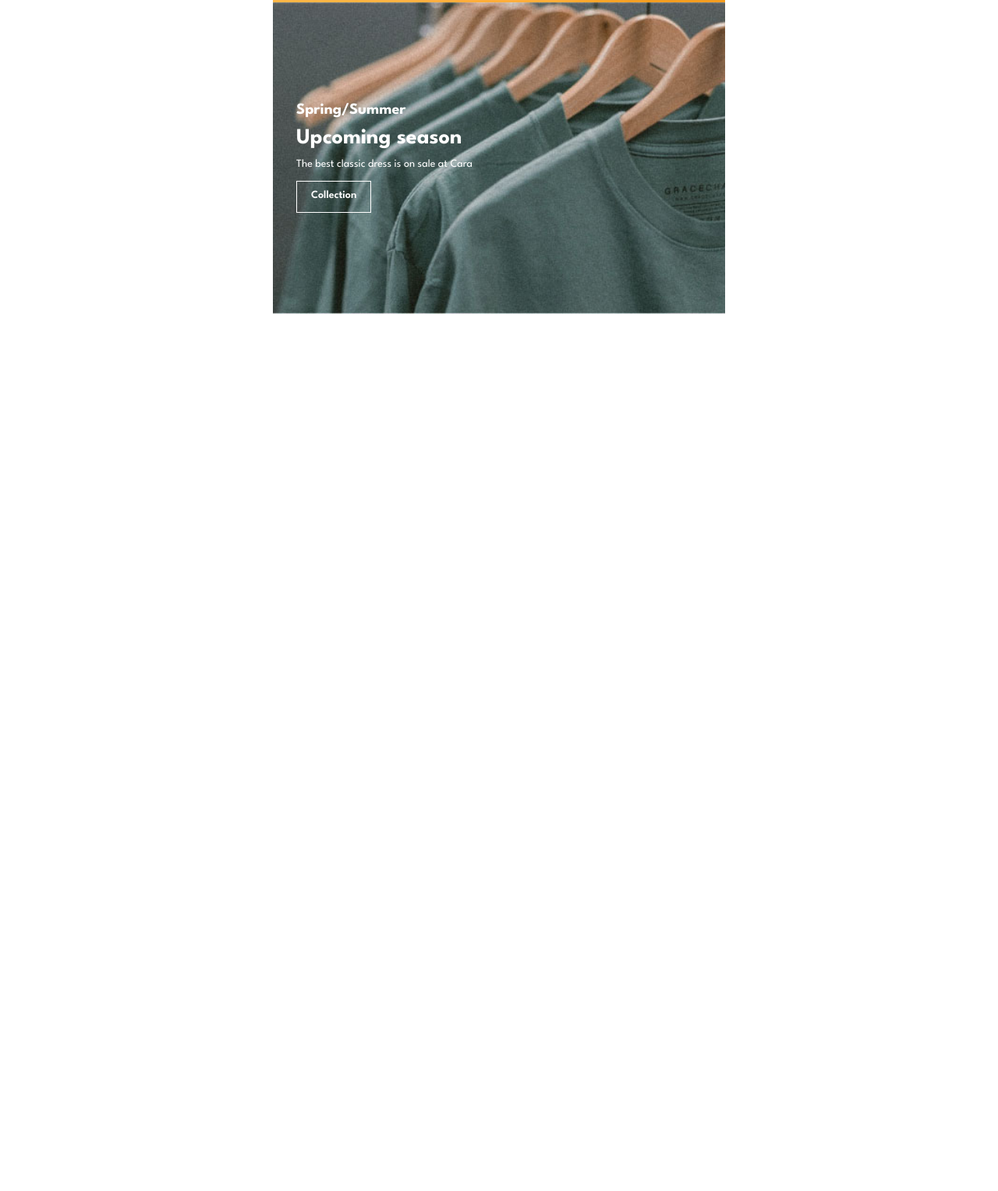
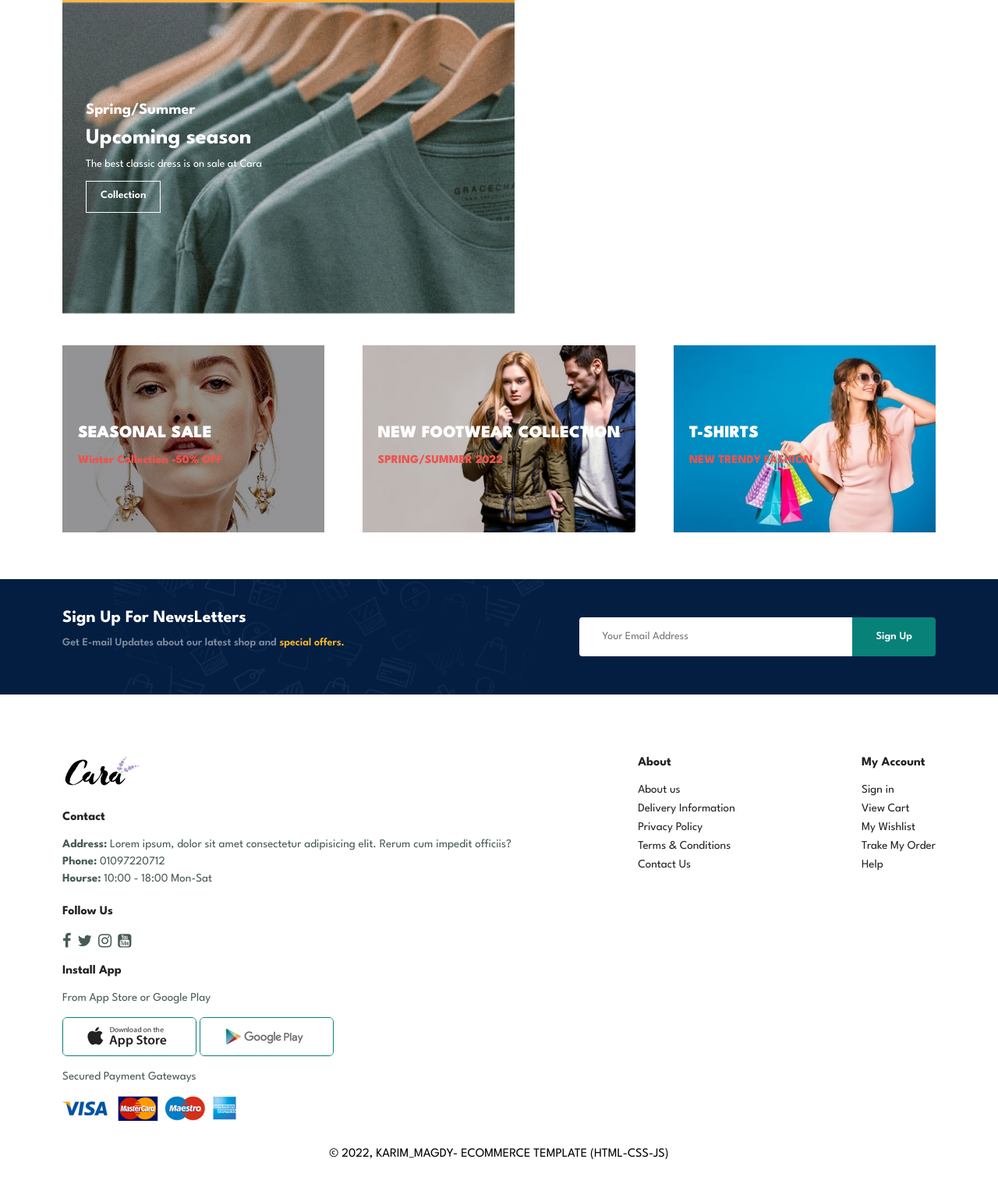
Before and after one commit to KarimMagdy96/Full-Responsive-Ecommerce-Web-Site, a website: page index.html in a window 1280 px wide. Shown: the part 3869-5397 px from the top of the page at 78% size. Before the commit the page ends 4312 px from the top, so only its background shows below. Drawn offline with Linux system fonts and the light colour scheme; files whose address does not match are found by name.

Commit message:
finsh landpage

```diff
--- a/index.html
+++ b/index.html
@@ -378,7 +378,90 @@
 </div>
 </section>
 
+<section id="banner3">
+    <div class="banner-box">
+    <h2>SEASONAL SALE</h2>
+    <h3>Winter Collection -50% OFF</h3>
+    </div>
+    <div class="banner-box banner-box2">
+    <h2>NEW FOOTWEAR COLLECTION</h2>
+    <h3>SPRING/SUMMER 2022</h3>
+    </div>
+    <div class="banner-box banner-box3">
+    <h2>T-SHIRTS</h2>
+    <h3>NEW TRENDY FASHION</h3>
+    </div>
+
+</section>
+
 <!--ads-end -->
+
+<!-- ########################################## -->
+
+<!-- CALL TO ACTION -->
+<section id="newsletter" class="section-p1 section-m1">
+    <div class="newtext">
+        <h4>Sign Up For NewsLetters</h4>
+        <p>Get E-mail Updates about our latest shop and <span>special offers.</span></p>
+    </div>
+    <div class="form">
+        <input type="text" placeholder="Your Email Address">
+        <button class="normal">Sign Up</button>
+    </div>
+</section>
+<!-- CALL TO ACTION-END -->
+<!-- ################################ -->
+<!-- footer -->
+<footer class="section-p1">
+<div class="col">
+    <img class="logo" src="img/logo.png" alt="logo">
+    <h4>Contact</h4>
+    <p><strong>Address:</strong> Lorem ipsum, dolor sit amet consectetur adipisicing elit. Rerum cum impedit officiis?</p>
+    <p><strong>Phone:</strong> 01097220712</p>
+    <p><strong>Hourse:</strong> 10:00 - 18:00 Mon-Sat</p>
+    <div class="follow">
+        <h4>Follow Us</h4>
+        <div class="icon">
+            <i class="fa fa-facebook"></i>
+            <i class="fa fa-twitter"></i>
+            <i class="fa fa-instagram"></i>
+            <i class="fa fa-youtube-square"></i>
+
+        </div>
+    </div>
+
+</div>
+<div class="col">
+    <h4>About</h4>
+    <a href="#">About us</a>
+    <a href="#">Delivery Information</a>
+    <a href="#">Privacy Policy</a>
+    <a href="#">Terms & Conditions</a>
+    <a href="#">Contact Us</a>
+</div>
+<div class="col">
+    <h4>My Account</h4>
+    <a href="#">Sign in</a>
+    <a href="#">View Cart</a>
+    <a href="#">My Wishlist</a>
+    <a href="#">Trake My Order</a>
+    <a href="#">Help</a>
+</div>
+<div class="col install">
+    <h4>Install App</h4>
+  <p>From App Store or Google Play</p>
+  <div class="row">
+    <img src="img/pay/app.jpg" alt="app store logo">
+    <img src="img/pay/play.jpg" alt="google store logo">
+  </div>
+  <p>Secured Payment Gateways</p>
+  <img src="img/pay/pay.png" alt="">
+</div>
+<di class="copy-right">
+© 2022, KARIM_MAGDY- ECOMMERCE TEMPLATE (HTML-CSS-JS)
+</di>
+</footer>
+<!-- footer-end -->
 <script src="script.js"></script>
 </body>
 </html>
--- a/style.css
+++ b/style.css
@@ -1,48 +1,49 @@
-@import url('https://fonts.googleapis.com/css2?family=League+Spartan:wght@100;200;300;400;500;600;700;800;900&display=swap');
-*{
+@import url("https://fonts.googleapis.com/css2?family=League+Spartan:wght@100;200;300;400;500;600;700;800;900&display=swap");
+* {
   margin: 0;
   padding: 0;
   box-sizing: border-box;
-    font-family: 'League Spartan', sans-serif;
+  font-family: "League Spartan", sans-serif;
 }
-h1{
+h1 {
   font-size: 50px;
   line-height: 64px;
-    color:#222;
+  color: #222;
 }
-h2{
+h2 {
   font-size: 46px;
   line-height: 54px;
-    color:#222;
+  color: #222;
 }
-h4{
+h4 {
   font-size: 20px;
-    color:#222;
+  color: #222;
+  text-align: start;
 }
-h6{
-    font-weight:700;
+h6 {
+  font-weight: 700;
   font-size: 12px;
 }
 
-p{
+p {
   font-size: 16px;
-    color:#465b52;
-    margin:  15px 0 20px 0;
+  color: #465b52;
+  margin: 15px 0 20px 0;
 }
-.section-p1{
+.section-p1 {
   padding: 40px 80px;
 }
-.section-m1{
-    margin: 40px 0 ;
+.section-m1 {
+  margin: 40px 0;
 }
-body{
+body {
   width: 100%;
 }
-button.normal{
+button.normal {
   font-size: 14px;
   font-weight: 600;
   padding: 15px 30px;
-    color:#000;
+  color: #000;
   background-color: #fff;
   border-radius: 4px;
   cursor: pointer;
@@ -50,11 +51,11 @@
   outline: none;
   transition: 0.2s ease;
 }
-button.white{
+button.white {
   font-size: 13px;
   font-weight: 600;
   padding: 11px 18px;
-    color:#fff;
+  color: #fff;
   background-color: transparent;
   cursor: pointer;
   border: 1px solid white;
@@ -63,7 +64,7 @@
 }
 
 /* header */
-#header{
+#header {
   display: flex;
   align-items: center;
   justify-content: space-between;
@@ -72,38 +73,35 @@
   box-shadow: 0 5px 15px rgba(0, 0, 0, 0.06);
   z-index: 999;
   position: sticky;
-    top:0;
+  top: 0;
   left: 0;
-
 }
-#navbar{
+#navbar {
   display: flex;
   align-items: center;
   justify-content: center;
 }
-#navbar li{
+#navbar li {
   list-style: none;
   padding: 0 20px;
   position: relative;
 }
-#navbar li a{
+#navbar li a {
   text-decoration: none;
   font-size: 16px;
   font-weight: 600;
- color:#1a1a1a ;
+  color: #1a1a1a;
   transition: all 0.3s ease;
 }
-#navbar li a:hover{
-color:#088178;
-
+#navbar li a:hover {
+  color: #088178;
 }
 #navbar li a:hover,
-#navbar li a.active{
-color:#088178
+#navbar li a.active {
+  color: #088178;
 }
 #navbar li a.active::after,
-#navbar li a:hover::after
-{
+#navbar li a:hover::after {
   content: "";
   width: 30%;
   height: 2px;
@@ -111,15 +109,14 @@
   position: absolute;
   bottom: -4px;
   left: 20px;
-
 }
-.cart{
+.cart {
   position: relative;
 }
-.in-cart{
+.in-cart {
   position: absolute;
-      top: -7px;
-    right: 3px;
+  top: -9px;
+  right: -17px;
   width: 20px;
   height: 20px;
   border-radius: 50%;
@@ -132,26 +129,26 @@
 /* #########################################################333########################## */
 
 /* hero section */
-#hero{
-    background-image: url('img/hero4.png') ;
+#hero {
+  background-image: url("img/hero4.png");
   height: 90vh;
   width: 100%;
   background-size: cover;
-    background-position: top 25% right 0 ;
+  background-position: top 25% right 0;
   padding: 0 80px;
   display: flex;
   flex-direction: column;
   align-items: flex-start;
   justify-content: center;
 }
-#hero h4{
+#hero h4 {
   padding-bottom: 15px;
 }
-#hero h1{
-color:#088178
+#hero h1 {
+  color: #088178;
 }
-#hero button{
-background-image: url('img/button.png');
+#hero button {
+  background-image: url("img/button.png");
   background-color: transparent;
   color: #088178;
   border: none;
@@ -160,38 +157,35 @@
   background-repeat: no-repeat;
   cursor: pointer;
   font-weight: 700;
-
 }
 /* hero section-end */
 
 /* ############################################################# */
 
 /* feature section */
-#feature{
+#feature {
   display: flex;
   align-items: center;
   justify-content: space-between;
   flex-wrap: wrap;
 }
-#feature .fe-box{
+#feature .fe-box {
   width: 180px;
   text-align: center;
- padding: 25px 15px ;
+  padding: 25px 15px;
   box-shadow: 20px 20px 34px rgba(0, 0, 0, 0.03);
- border: 1px solid #cce7d0 ;
+  border: 1px solid #cce7d0;
   border-radius: 4px;
   margin: 15px 0;
 }
-#feature .fe-box:hover{
-
+#feature .fe-box:hover {
   box-shadow: 10px 10px 54px rgba(0, 0, 0, 0.01);
-
 }
-#feature .fe-box img{
+#feature .fe-box img {
   width: 100%;
   margin-bottom: 10px;
 }
-#feature .fe-box h6{
+#feature .fe-box h6 {
   display: inline-block;
   padding: 9px 8px 6px 8px;
   line-height: 1;
@@ -200,90 +194,79 @@
   background-color: #fddde4;
   cursor: pointer;
 }
-#feature .fe-box:nth-child(2) h6{
-
-background-color:#cdebbc ;
-
-
+#feature .fe-box:nth-child(2) h6 {
+  background-color: #cdebbc;
 }
-#feature .fe-box:nth-child(3) h6{
-
-background-color:#d1e8f2;
-
+#feature .fe-box:nth-child(3) h6 {
+  background-color: #d1e8f2;
 }
-#feature .fe-box:nth-child(4) h6{
-
-background-color :#cdd4f8;
-
+#feature .fe-box:nth-child(4) h6 {
+  background-color: #cdd4f8;
 }
-#feature .fe-box:nth-child(5) h6{
-
-background-color :#f6dbf6;
-
+#feature .fe-box:nth-child(5) h6 {
+  background-color: #f6dbf6;
 }
-#feature .fe-box:nth-child(6) h6{
-
+#feature .fe-box:nth-child(6) h6 {
   background-color: #fff2e5;
-
 }
 /* feature section-end */
 
 /* ############################################################### */
 
 /* prodacts */
-.section-p1{
+.section-p1 {
   text-align: center;
 }
-.pro-container{
+.pro-container {
   display: flex;
   flex-wrap: wrap;
   justify-content: space-between;
   padding-top: 20px;
 }
-.section-p1 .pro{
+.section-p1 .pro {
   border: 1px solid #cce7d0;
   width: 23%;
   min-width: 250px;
   padding: 10px 12px;
   border-radius: 25px;
   cursor: pointer;
-    box-shadow: 20px 20px 30px rgba(0, 0, 0,0.02);
+  box-shadow: 20px 20px 30px rgba(0, 0, 0, 0.02);
   margin: 15px 0;
   transition: 0.2s ease;
   position: relative;
 }
-.section-p1 .pro:hover{
-    box-shadow: 20px 20px 30px rgba(0, 0, 0,0.06);
+.section-p1 .pro:hover {
+  box-shadow: 20px 20px 30px rgba(0, 0, 0, 0.06);
 }
-.section-p1 .pro img{
+.section-p1 .pro img {
   width: 100%;
   border-radius: 20px;
 }
 
-.section-p1 .pro .des{
+.section-p1 .pro .des {
   text-align: start;
   padding: 10px;
 }
-.section-p1 .pro .des span{
+.section-p1 .pro .des span {
   color: #606063;
-    font-size: 12px ;
+  font-size: 12px;
 }
-.section-p1 .pro .des h5{
+.section-p1 .pro .des h5 {
   padding-top: 7px;
   color: #1a1a1a;
   font-size: 14px;
 }
-.section-p1 .pro .des i{
+.section-p1 .pro .des i {
   font-size: 12px;
   color: rgb(243, 181, 25);
 }
-.section-p1 .pro .des h4{
+.section-p1 .pro .des h4 {
   padding-top: 7px;
   font-size: 15px;
   font-weight: 700;
   color: #088178;
 }
-.section-p1 .pro .cart{
+.section-p1 .pro .cart {
   width: 40px;
   height: 40px;
   line-height: 40px;
@@ -301,86 +284,228 @@
 /* ################################################################## */
 
 /* banner */
-#banner{
+#banner {
   display: flex;
   flex-direction: column;
   justify-content: center;
   align-items: center;
-    background-image: url('img/banner/b2.jpg');
+  background-image: url("img/banner/b2.jpg");
   width: 100%;
   height: 40vh;
   background-size: cover;
   background-position: center;
 }
-#banner h4{
+#banner h4 {
   color: #fff;
   font-size: 16px;
 }
-#banner h2{
+#banner h2 {
   color: #fff;
   font-size: 50px;
   padding: 10px 0;
 }
-#banner h2 span{
+#banner h2 span {
   color: tomato;
 }
 #banner button:hover {
-    background-color:#088178 ;
-    color:#fff
+  background-color: #088178;
+  color: #fff;
 }
 
 /* banner-end */
 
-
 /* ads */
-#sm-banner{
+#sm-banner {
   display: flex;
-    justify-content: space-around;
+  justify-content: space-between;
   flex-wrap: wrap;
 }
-#sm-banner .banner-box{
+#sm-banner .banner-box {
   display: flex;
   flex-direction: column;
   justify-content: center;
   align-items: flex-start;
-    background-image: url('img/banner/b17.jpg');
+  background-image: url("img/banner/b17.jpg");
   min-width: 580px;
   height: 50vh;
   background-size: cover;
   background-position: center;
   padding: 30px;
   width: 47%;
-
 }
-#sm-banner .banner-box2{
-    background-image: url('img/banner/b10.jpg');
+#sm-banner .banner-box2 {
+  background-image: url("img/banner/b10.jpg");
 }
-#sm-banner h4{
+#sm-banner h4 {
   color: #fff;
   font-size: 20px;
   font-weight: 300px;
 }
-#sm-banner h2{
+#sm-banner h2 {
   color: #fff;
   font-size: 28px;
   font-weight: 800px;
 }
-#sm-banner span{
+#sm-banner span {
   color: #fff;
   font-size: 14px;
   font-weight: 500px;
   padding-bottom: 15px;
 }
-#sm-banner button{
+#sm-banner button {
   color: #fff;
   font-size: 14px;
   font-weight: 500px;
   padding-bottom: 15px;
-    transition:all 0.5s ease;
-
+  transition: all 0.5s ease;
 }
-#sm-banner .banner-box:hover button{
+#sm-banner .banner-box:hover button {
   background-color: #088178;
   border: 1px solid #088178;
 }
+#banner3 {
+  display: flex;
+  justify-content: space-between;
+  flex-wrap: wrap;
+  padding: 0 80px;
+}
+#banner3 .banner-box {
+  display: flex;
+  flex-direction: column;
+  justify-content: center;
+  align-items: flex-start;
+  background-image: url("img/banner/b7.jpg");
+  min-width: 30%;
+  height: 30vh;
+  background-size: cover;
+  background-position: center;
+  padding: 20px;
+  margin-bottom: 20px;
+}
+#banner3 h2 {
+  color: #fff;
+  font-weight: 900;
+  font-size: 22px;
+}
+#banner3 h3 {
+  color: #ec544e;
+  font-weight: 800;
+  font-size: 15px;
+}
+#banner3 .banner-box2 {
+  background-image: url("img/banner/b4.jpg");
+}
+#banner3 .banner-box3 {
+  background-image: url("img/banner/b18.jpg");
+}
+
 /* ads-end */
+
+/* ########################################3 */
+
+/* call to action  */
+#newsletter {
+  display: flex;
+  justify-content: space-between;
+  flex-wrap: wrap;
+  align-items: center;
+  background-image: url("img/banner/b14.png");
+  background-repeat: no-repeat;
+  background-position: 20% 30%;
+  background-color: #041e42;
+}
+#newsletter h4 {
+  font-size: 22px;
+  font-weight: 700;
+  color: #fff;
+}
+#newsletter p {
+  font-size: 14px;
+  font-weight: 600;
+  color: #818ea0;
+}
+#newsletter p span {
+  color: #ffbd27;
+}
+#newsletter input {
+  color: #ffbd27;
+  height: 3.125rem;
+  padding: 0 2em;
+  font-size: 14px;
+  width: 25em;
+  border: 1px solid transparent;
+  border-radius: 4px;
+  outline: none;
+  border-top-right-radius: 0;
+  border-bottom-right-radius: 0;
+}
+#newsletter button {
+  background-color: #088178;
+  color: #fff;
+  border-top-left-radius: 0;
+  border-bottom-left-radius: 0;
+  white-space: nowrap;
+}
+#newsletter .form {
+  display: flex;
+  justify-content: center;
+}
+/* call to action-end  */
+
+/* #################################### */
+
+/* footer */
+footer {
+  display: flex;
+  flex-wrap: wrap;
+  justify-content: space-between;
+}
+footer .col {
+  display: flex;
+  flex-direction: column;
+  align-items: flex-start;
+  margin-bottom: 20px;
+}
+footer .logo {
+  margin-bottom: 30px;
+}
+footer h4 {
+  font-size: 16px;
+  padding-bottom: 20px;
+  text-align: start;
+}
+footer p {
+  font-size: 15px;
+  margin: 0 0 8px 0;
+}
+footer a {
+  font-size: 15px;
+  text-decoration: none;
+  color: #222;
+  margin-bottom: 10px;
+}
+footer .follow {
+  margin-top: 20px;
+}
+footer .follow i {
+  color: #465b52;
+  padding-right: 4px;
+  cursor: pointer;
+  font-size: 20px;
+}
+footer .follow i:hover,
+footer a:hover{
+  color: #088178;
+}
+footer .install .row img {
+  border: 1px solid #088178;
+  border-radius: 6px;
+}
+footer .install img {
+  margin: 10px 0 15px 0;
+}
+footer .copy-right{
+    width: 100%;
+    text-align: center;
+}
+/* footer-end */
```
Lines whose indentation alone changed are shown as unchanged.
